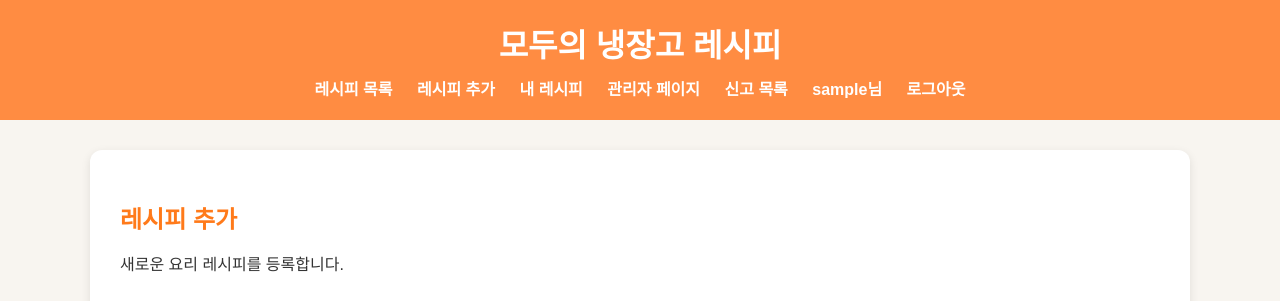
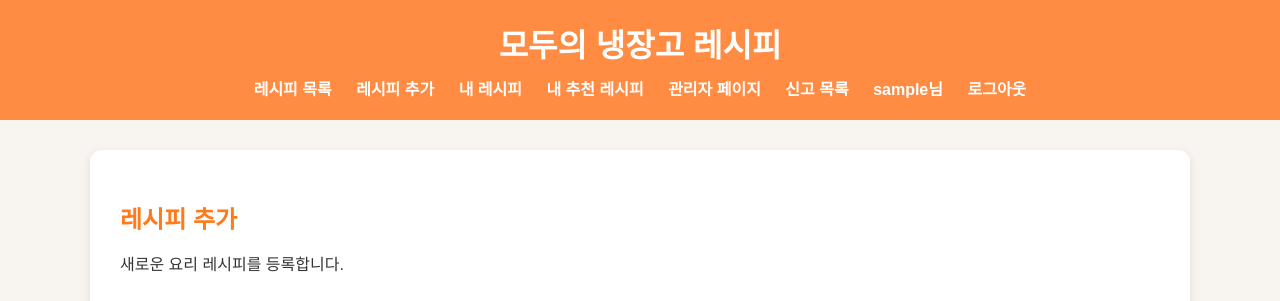
Before and after one commit to JEONGHANJEONG/recipe, a Flask app: page /add in a window 1280 px wide. Shown: the top 301 px of the page. Run offline with Flask 3, Linux system fonts and the light colour scheme; the visitor is signed in with stand-in values (Sample User, id 1).

Commit message:
Update base.html
Added a link to 'My Recommendations' for logged-in users.

```diff
--- a/view/templates/base.html
+++ b/view/templates/base.html
@@ -16,6 +16,7 @@
         {% if session.get("user_id") %}
         <a href="{{ url_for('add_recipe') }}">레시피 추가</a>
         <a href="{{ url_for('my_recipes') }}">내 레시피</a>
+        <a href="{{ url_for('my_recommendations') }}">내 추천 레시피</a>
 
         {% if session.get("role") == "admin" %}
         <a href="{{ url_for('admin_page') }}">관리자 페이지</a>
@@ -39,8 +40,6 @@
     {% endblock %}
 </main>
 
-<footer>
-</footer>
 
 </body>
 </html>
```
